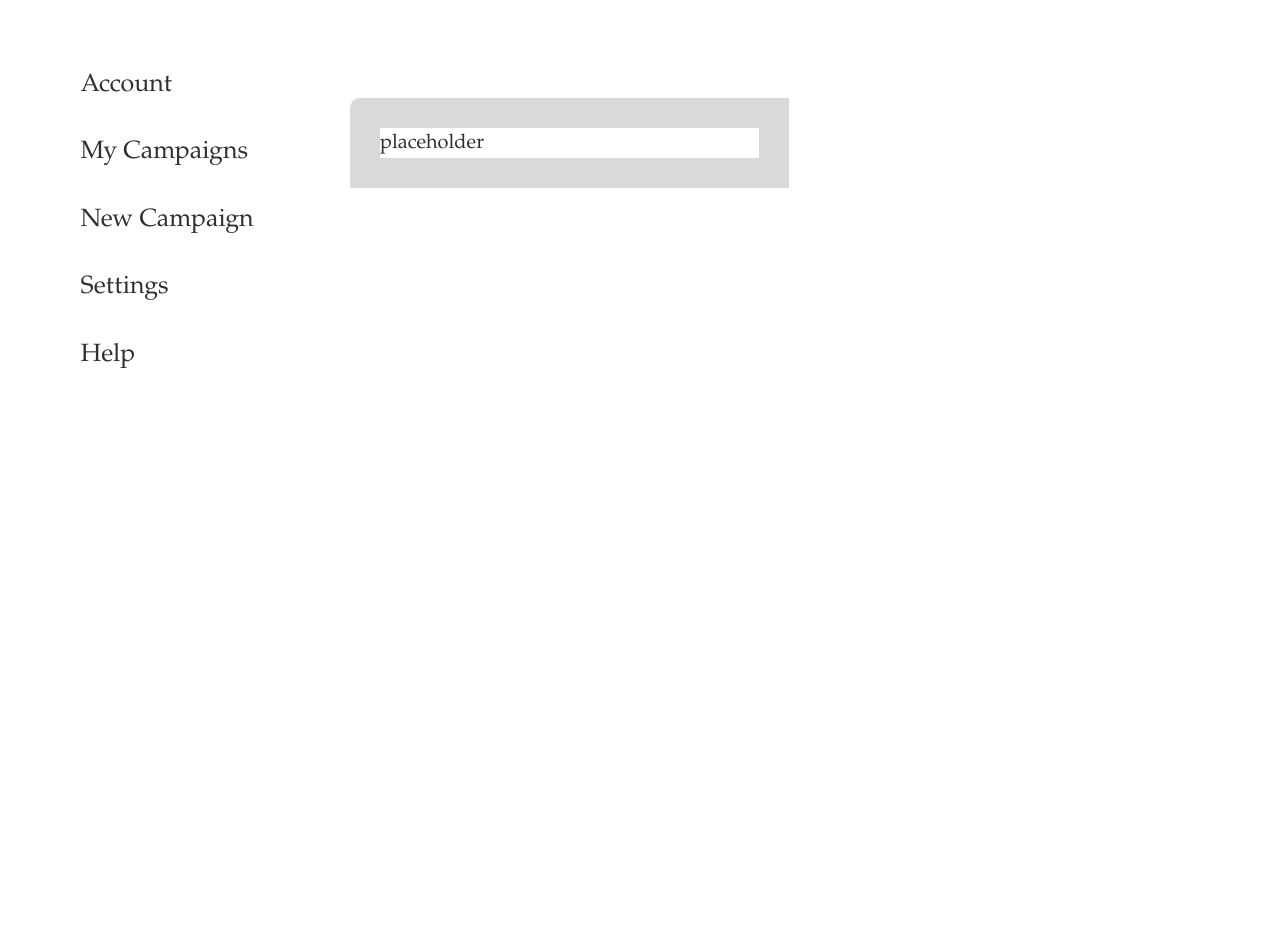
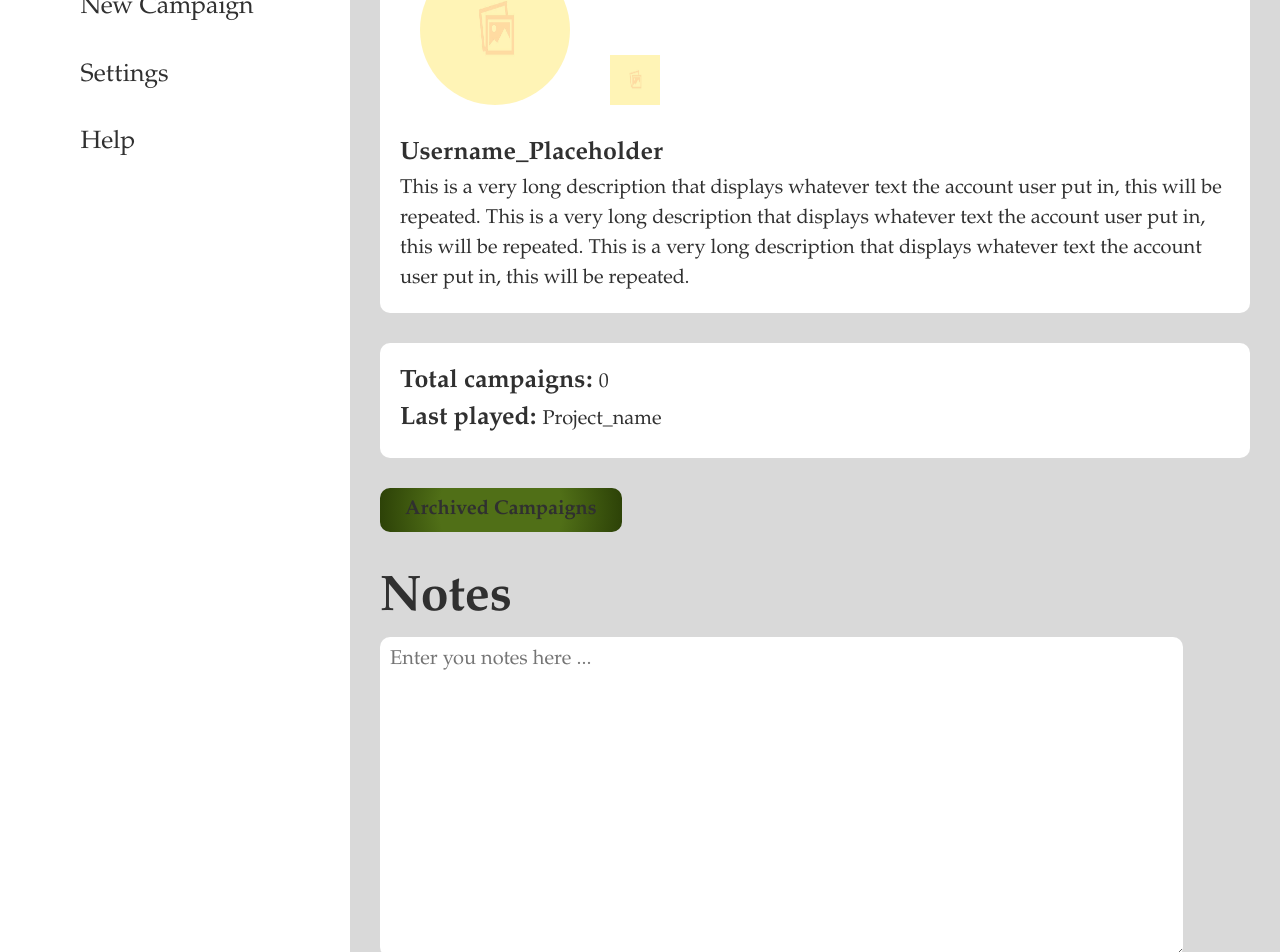
Before and after one commit to WouterOnGithub/Waystone, a React (Vite) app in the folder waystoneProject/: page /user/Account_Page in a window 1280 px wide. Shown: the part 400-1352 px from the top of the page. Before the commit the page ends 800 px from the top, so only its background shows below. Built offline with nearby package versions, Linux system fonts and the light colour scheme.

Commit message:
Main CSS edited

```diff
--- a/waystoneProject/src/pages/Account_Page.jsx
+++ b/waystoneProject/src/pages/Account_Page.jsx
@@ -4,6 +4,7 @@ import { Link } from "react-router-dom";
 import "./pages-css/CSS.css";
 import "./pages-css/Account_Page.css";
 import Waystone_Logo from "../assets/PlaceholderImage.jpg";
+import Edit_Logo from "../assets/PlaceholderImage.jpg";
 import Placeholder from "../assets/PlaceholderImage.jpg";
 
 function Main_Page()
@@ -36,12 +37,45 @@ function Main_Page()
       <div id="main">
         {/* The green bar at the top of the page */}
         <div id="title">
-          <p>Account</p>
+            <p>Account</p>
         </div>
         {/* The account section */}
         <div id="content">
+            {/* Main account section */}
             <div id="account-box">
-                <p>placeholder</p>
+                <div>
+                    <img src={Placeholder} alt="Account_Profile" id="Account_Profile" />
+                    <img src={Edit_Logo} alt="Edit_Logo" id="Edit_Logo" />
+                </div>
+                <div>
+                    <b>Username_Placeholder</b>
+                    <p>
+                        This is a very long description that displays whatever text the account user put in, this will be repeated.
+                        This is a very long description that displays whatever text the account user put in, this will be repeated.
+                        This is a very long description that displays whatever text the account user put in, this will be repeated.
+                    </p>
+                </div>
+            </div>
+
+            {/* Account stats section */}
+            <div id="account-box">
+                <div>
+                    <p><b>Total campaigns: </b> 0 </p> {/* Number later to be replaced */}
+                    <p><b>Last played: </b> Project_name </p> {/* Name later to be replaced */}
+                </div>
+            </div>
+
+            <button id="button-green">Archived Campaigns</button>
+            <br />
+            <br />
+            <div id="account-notes">
+                <b>Notes</b>
+                <form>
+                    <textarea placeholder="Enter you notes here ..."></textarea>
+                    <br />
+                    <br />
+                    <button id="button-green">Save</button>
+                </form>
             </div>
         </div>
       </div>
--- a/waystoneProject/src/pages/pages-css/Account_Page.css
+++ b/waystoneProject/src/pages/pages-css/Account_Page.css
@@ -1,4 +1,38 @@
 #account-box
 {
+    border-radius: 10px;
     background: var(--background-colour);
+    padding: 20px;
+    margin-bottom: 30px;
 }
+#account-box b
+{
+    font-size: var(--head-text);
+}
+#Account_Profile
+{
+    border-radius: 100px;
+    height: 150px; /* later replaced by: height: 25%; */
+    width: 150px; /* later replaced by: width: 25%; */
+    padding: 20px;
+}
+
+#Edit_Logo
+{
+    height: 50px; /* later replaced by: height: auto; */
+    width: 50px; /* later replaced by: width: auto; */
+    padding: 20px;
+}
+
+#account-notes b
+{
+    font-size: 50px;
+}
+#account-notes textarea
+{
+    border-radius: var(--border-radius);
+    border: none;
+    width: 90%;
+    height: 300px;
+    padding: 10px;
+}
--- a/waystoneProject/src/pages/pages-css/CSS.css
+++ b/waystoneProject/src/pages/pages-css/CSS.css
@@ -12,6 +12,7 @@
     --background-colour3:#bfbfbf;
     --background-color4: #303030;
     --projectbox-colour: #E7D665; /* Other 2 colours are: #D34848 and #447DC9 */
+    --border-radius: 10px;
 
     font-family: Garamond, serif, cursive;
     overflow-x: hidden;
@@ -63,7 +64,7 @@ nav a:hover
 
 #title /* The green_ bar where the page type (welcome, account, new campaign, etc.)  */
 {
-    border-bottom-left-radius: 10px;
+    border-bottom-left-radius: var(--border-radius);
     background: var(--background-gradient);
     width: 100%;
     height: auto;
@@ -78,7 +79,7 @@ nav a:hover
 
 #content /* Gray section under the green_ bar */
 {
-    border-top-left-radius: 10px;
+    border-top-left-radius: var(--border-radius);
     background-color: var(--background-colour2);
     margin-top: 100px;
     padding: 30px;
@@ -101,8 +102,8 @@ nav a:hover
 }
 #box-text p /* a card box section (first used for My Campaigns at the Main_Page) */
 {
-    border-top-left-radius: 10px;
-    border-top-right-radius: 10px;
+    border-top-left-radius: var(--border-radius);
+    border-top-right-radius: var(--border-radius);
     background-color: var(--projectbox-colour);
     color: var(--text-color2);
     text-align: right;
@@ -113,8 +114,8 @@ nav a:hover
 }
 #box /* a card box (part of it) (first used for My Campaigns at the Main_Page) */
 {
-    border-bottom-left-radius: 10px;
-    border-bottom-right-radius: 10px;
+    border-bottom-left-radius: var(--border-radius);
+    border-bottom-right-radius: var(--border-radius);
     background-color: var(--background-colour);
     text-align: right;
     margin-left: 30px;
@@ -128,14 +129,31 @@ nav a:hover
     color: var(--text-color2);
     border: none;
     padding: 2px;
-    margin-right: 10px;
+    margin: 5px;
+    margin-right: 7px;
 }
 #box button:hover
 {
     background-color: var(--background-colour);
     color: var(--text-color);
     text-decoration: underline;
-    transform: 0.3s; /* TO BE FIXED */
+    transition: 0.3s;
+}
+
+#button-green
+{
+    border-radius: var(--border-radius);
+    background: var(--background-gradient);
+    font-weight: bold;
+    border: none;
+    padding: 10px;
+    padding-left: 25px;
+    padding-right: 25px;
+}
+#button-green:hover
+{
+    color: var(--text-color2);
+    transition: 0.5s;
 }
 
 /* Try and used existing css if possible */
```
